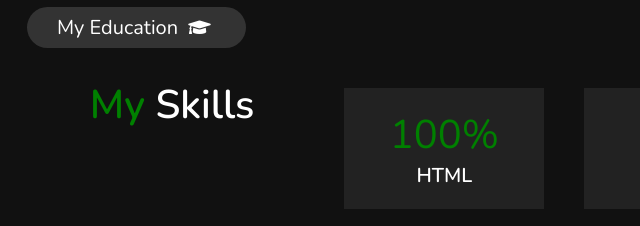
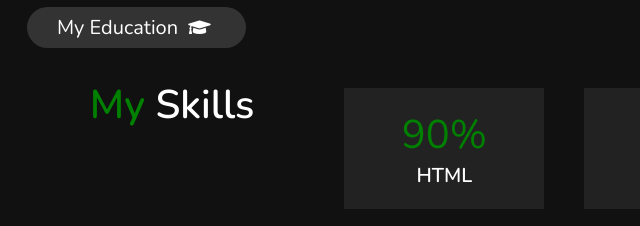
Before and after one commit to kovendan16/porttfoliowebsite, a plain HTML site: page index.html in a window 1280 px wide. Shown: the part 1163-1389 px from the top of the page, 403-1043 px from the left. Drawn offline with nearby package versions, Linux system fonts and the light colour scheme.

Commit message:
Update index.html

```diff
--- a/index.html
+++ b/index.html
@@ -75,7 +75,7 @@
         <h1 class="heading"><span>my </span>skills</h1>
         <div class="box">
 
-            <span>100%</span>
+            <span>90%</span>
             <h3>HTML</h3>
         </div>
 
```
